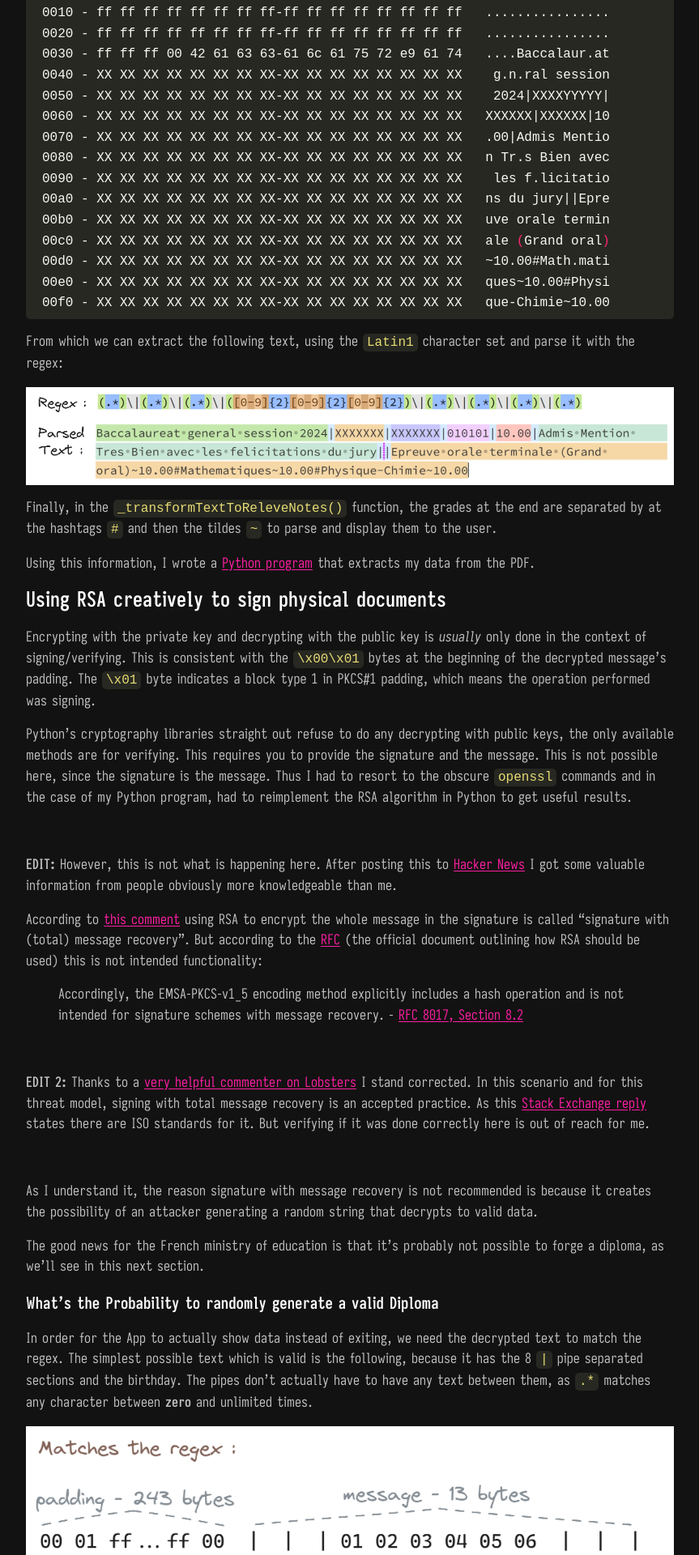
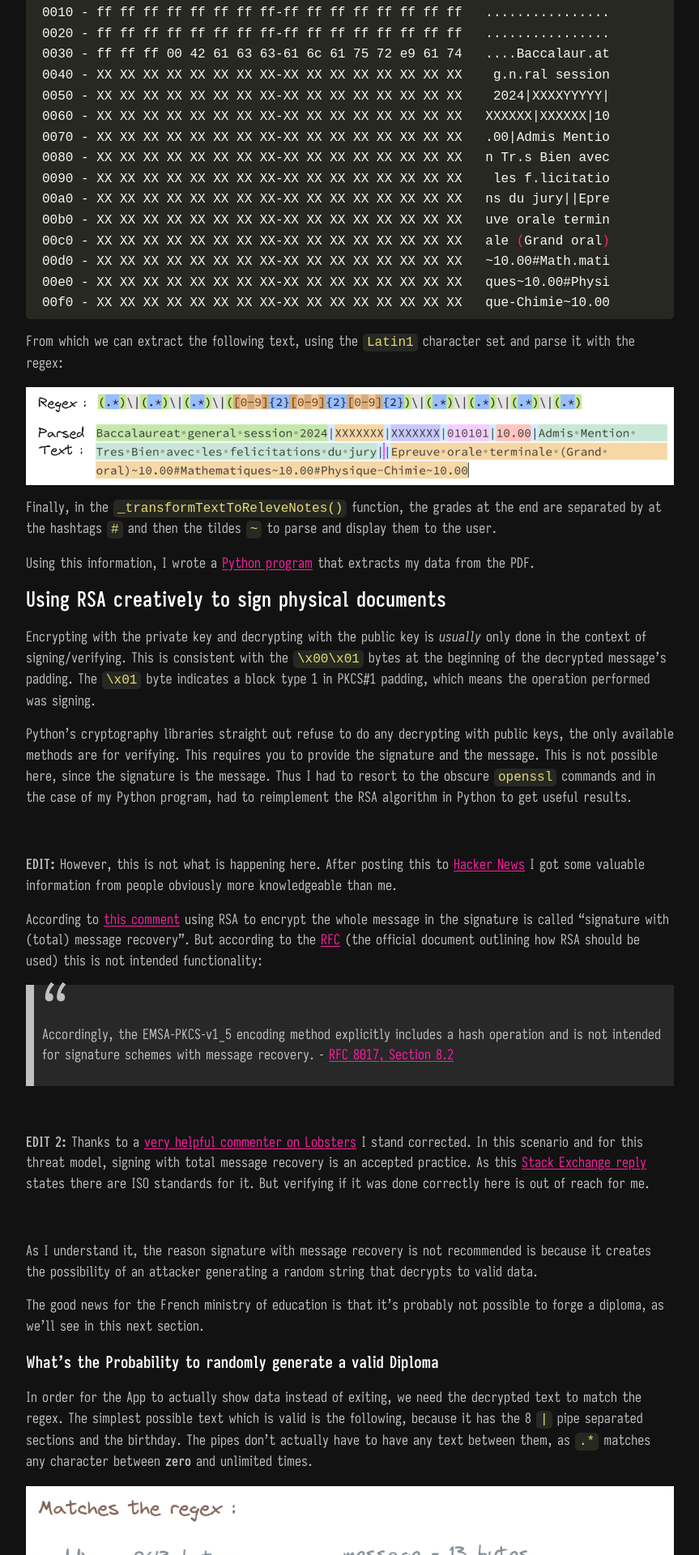
Before and after one commit to obrhubr/obrhubr.github.io, a Jekyll site: the page built from _posts/2024-06-21-reverse-engineering-diploma.md, in a window 1280 px wide. Shown: the part 4480-6400 px from the top of the page at 81% size, without its empty margins (208-1071 px from the left). Built offline with Jekyll 4.4.1, drawn with Linux system fonts in a browser that asks for light colours.

Commit message:
add blockquote styling

```diff
--- a/_layouts/head.html
+++ b/_layouts/head.html
@@ -25,6 +25,7 @@
 		<link rel="stylesheet" href="/assets/styles/highlight.css">
 		<link rel="stylesheet" href="/assets/styles/table.css">
 		<link rel="stylesheet" href="/assets/styles/metadata.css">
+		<link rel="stylesheet" href="/assets/styles/md.css">
 
 		<!-- Page Favicon -->
 		<link rel="icon" type="image/png" href="/assets/{{ page.favicon }}">
--- /dev/null
+++ b/assets/styles/md.css
@@ -0,0 +1,16 @@
+blockquote {
+    background: var(--table-color);
+    border-left: 10px solid var(--main-text-color);
+    padding: 0.5em 10px;
+    margin: 0;
+    quotes: "\201C""\201D""\2018""\2019";
+}
+
+blockquote:before {
+    color: var(--main-text-color);
+    content: open-quote;
+    font-size: 4em;
+    line-height: 0.1em;
+    margin-right: 0.25em;
+    vertical-align: -0.4em;
+}
```
